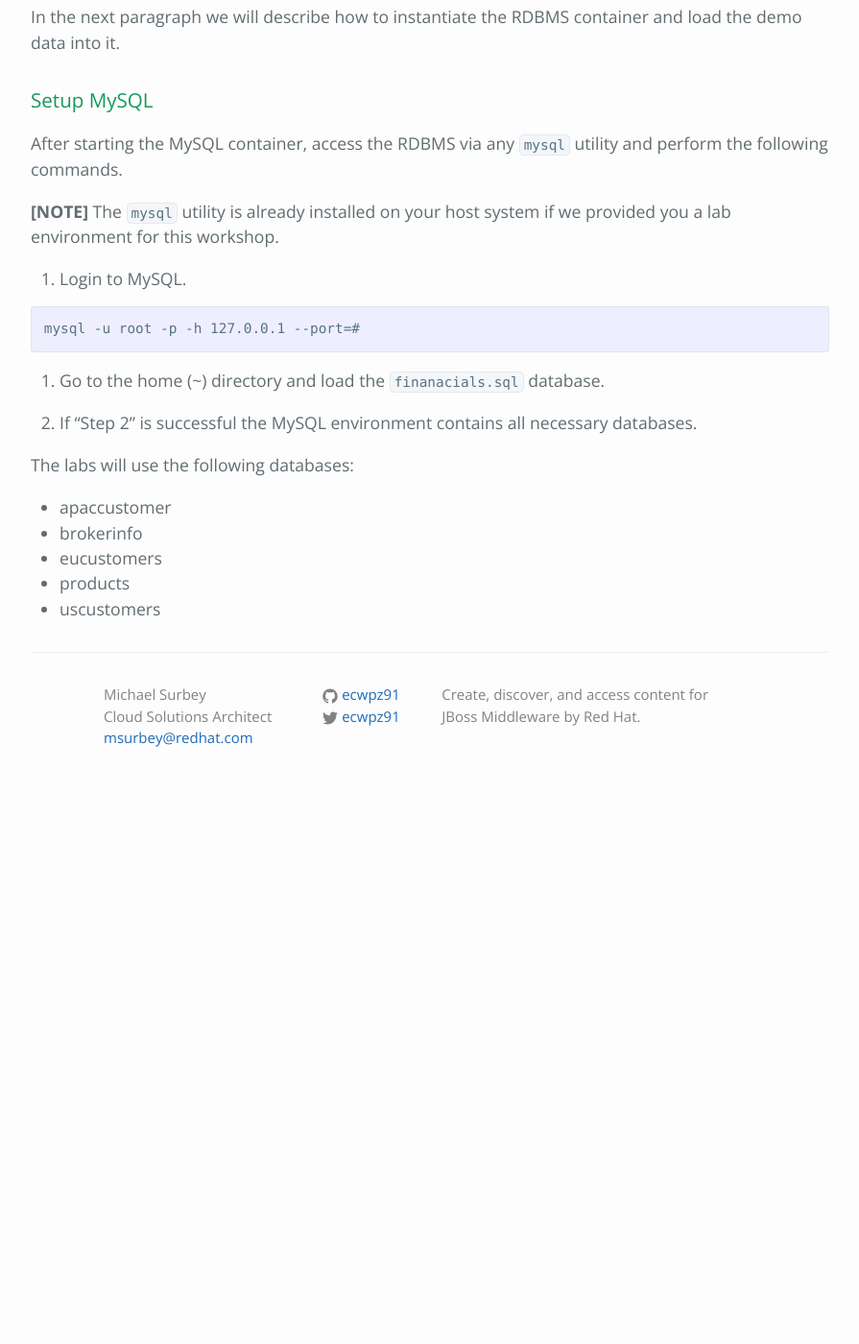
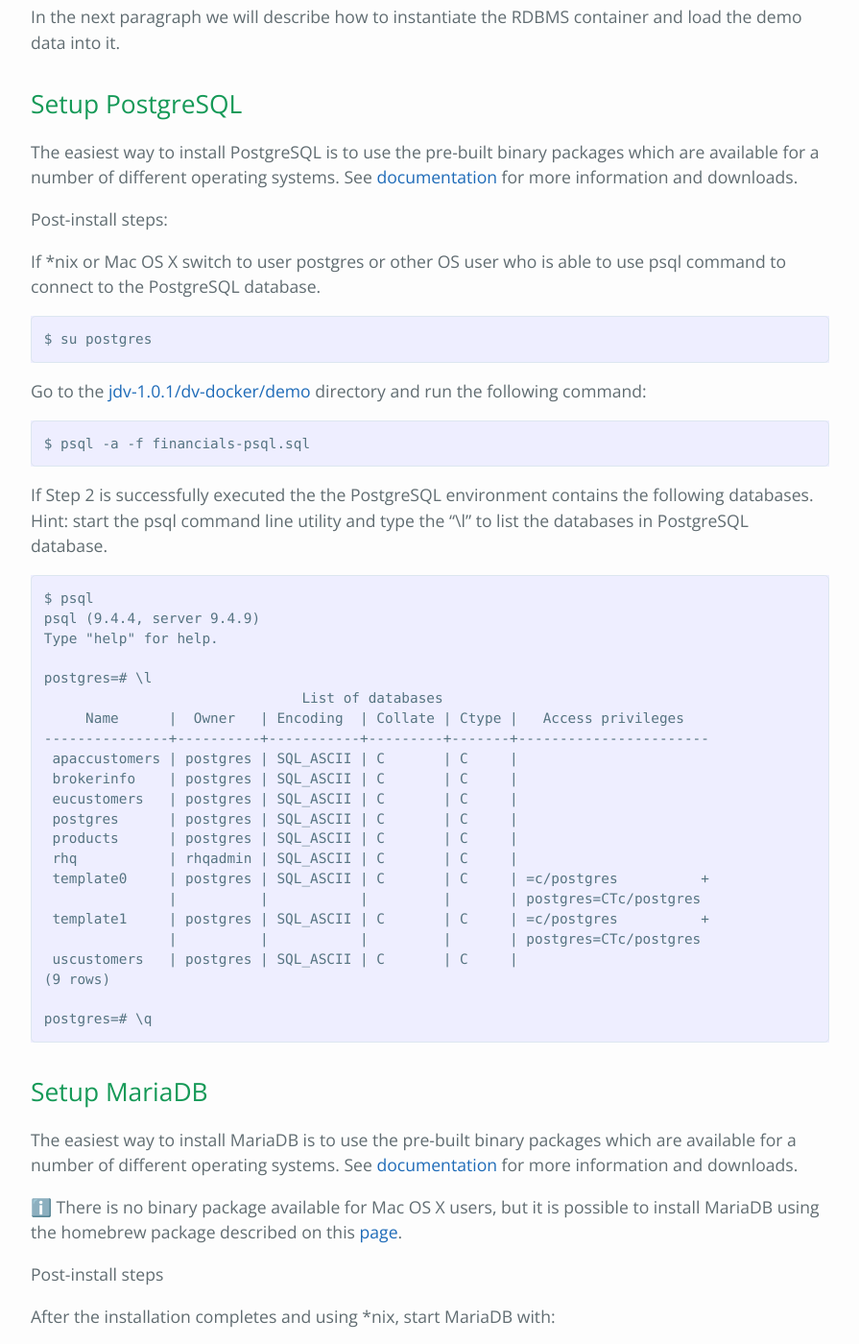
Before and after one commit to epe105/jboss-workshops, a Jekyll site: the page built from www/jdv/05-module.md, in a window 1280 px wide and 1400 px high, scrolled down 408 px. Shown: the whole window at 96% size, without its empty margins (192-1087 px from the left). Built offline with Jekyll 4.4.1, drawn with Linux system fonts in a browser that asks for light colours; emoji names are drawn with the system emoji font; before the commit the page ends 1280 px from its top, so only the background shows below that; some of the changed text lies outside the part shown.

Commit message:
Added init JDV content

````diff
--- a/www/jdv/05-module.md
+++ b/www/jdv/05-module.md
@@ -9,7 +9,141 @@
 
 In the next paragraph we will describe how to instantiate the RDBMS container and load the demo data into it.
 
-### Setup MySQL
+## Setup PostgreSQL
+
+The easiest way to install PostgreSQL is to use the pre-built binary packages which are available for a number of different operating systems. See [documentation](http://bit.ly/2cD7Pen) for more information and downloads.
+
+Post-install steps:
+
+If *nix or Mac OS X switch to user postgres or other OS user who is able to use psql command to connect to the PostgreSQL database.
+
+```
+$ su postgres
+```
+
+Go to the [jdv-1.0.1/dv-docker/demo](http://bit.ly/2d88sxE) directory and run the following command:
+
+```
+$ psql -a -f financials-psql.sql
+```
+
+If Step 2 is successfully executed the the PostgreSQL environment contains the following databases. Hint: start the psql command line utility and type the “\l” to list the databases in PostgreSQL database.
+
+```
+$ psql
+psql (9.4.4, server 9.4.9)
+Type "help" for help.
+
+postgres=# \l
+                               List of databases
+     Name      |  Owner   | Encoding  | Collate | Ctype |   Access privileges
+---------------+----------+-----------+---------+-------+-----------------------
+ apaccustomers | postgres | SQL_ASCII | C       | C     |
+ brokerinfo    | postgres | SQL_ASCII | C       | C     |
+ eucustomers   | postgres | SQL_ASCII | C       | C     |
+ postgres      | postgres | SQL_ASCII | C       | C     |
+ products      | postgres | SQL_ASCII | C       | C     |
+ rhq           | rhqadmin | SQL_ASCII | C       | C     |
+ template0     | postgres | SQL_ASCII | C       | C     | =c/postgres          +
+               |          |           |         |       | postgres=CTc/postgres
+ template1     | postgres | SQL_ASCII | C       | C     | =c/postgres          +
+               |          |           |         |       | postgres=CTc/postgres
+ uscustomers   | postgres | SQL_ASCII | C       | C     |
+(9 rows)
+
+postgres=# \q
+```
+
+## Setup MariaDB
+
+The easiest way to install MariaDB is to use the pre-built binary packages which are available for a number of different operating systems. See [documentation](http://bit.ly/2d5TJjG) for more information and downloads.
+
+:information_source: There is no binary package available for Mac OS X users, but it is possible to install MariaDB using the homebrew package described on this [page](http://bit.ly/2dswq6M).
+
+Post-install steps
+
+After the installation completes and using *nix, start MariaDB with:
+
+```
+$ sudo /etc/init.d/mysql start
+```
+
+Go to the [jdv-1.0.1/dv-docker/demo](http://bit.ly/2d88sxE) directory and run the following command:
+
+```
+$ sudo mysql < financials-mysql.sql
+```
+
+If Step 2 is successfully executed the MariaDB environment contains the following databases.
+
+```
+sudo mysql
+Password:
+
+mysql> show databases;
++--------------------+
+| Database           |
++--------------------+
+| information_schema |
+| apaccustomers      |
+| brokerinfo         |
+| eucustomers        |
+| mysql              |
+| performance_schema |
+| products           |
+| test               |
+| uscustomers        |
++--------------------+
+9 rows in set (0.02 sec)
+
+mysql> exit
+Bye
+```
+
+## Setup MySQL
+
+The easiest way to install MySQL is to use the pre-built binary packages which are available for a number of different operating systems. See [documentation](http://bit.ly/2cCEoUL) for more information and downloads.
+
+Post-install steps
+
+If *nix or Mac OS X go to the /usr/local/mysql directory and start mysqld_safe
+
+```
+$ cd /usr/local/mysql
+$ sudo ./bin/mysqld_safe
+```
+
+Go to the [jdv-1.0.1/dv-docker/demo](http://bit.ly/2d88sxE) directory and run the following command:
+
+```
+$ sudo /usr/local/mysql/bin/mysql < financials-mysql.sql
+```
+
+If Step 2 is successfully executed the MariaDB environment contains the following databases.
+
+```
+sudo /usr/local/mysql/bin/mysql
+Password:
+
+mysql> show databases;
++--------------------+
+| Database           |
++--------------------+
+| information_schema |
+| apaccustomers      |
+| brokerinfo         |
+| eucustomers        |
+| mysql              |
+| performance_schema |
+| products           |
+| test               |
+| uscustomers        |
++--------------------+
+9 rows in set (0.02 sec)
+
+mysql> exit
+Bye
+```
 
 After starting the MySQL container, access the RDBMS via any `mysql` utility and perform the following commands.
 
@@ -32,3 +166,5 @@
 - eucustomers
 - products
 - uscustomers
+
+Congratulations, you have completed this introduction lab.
````
